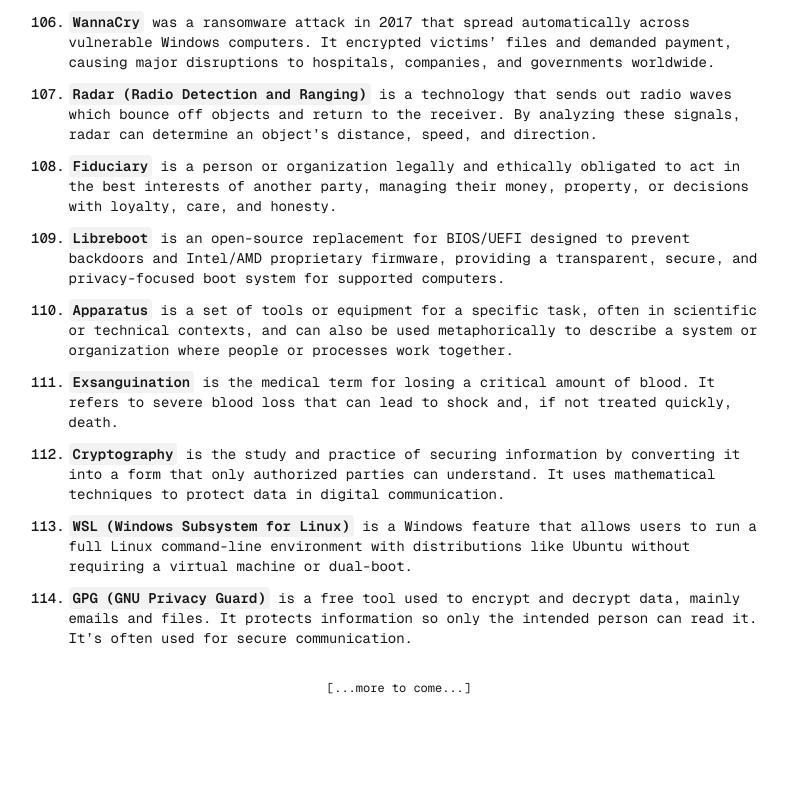
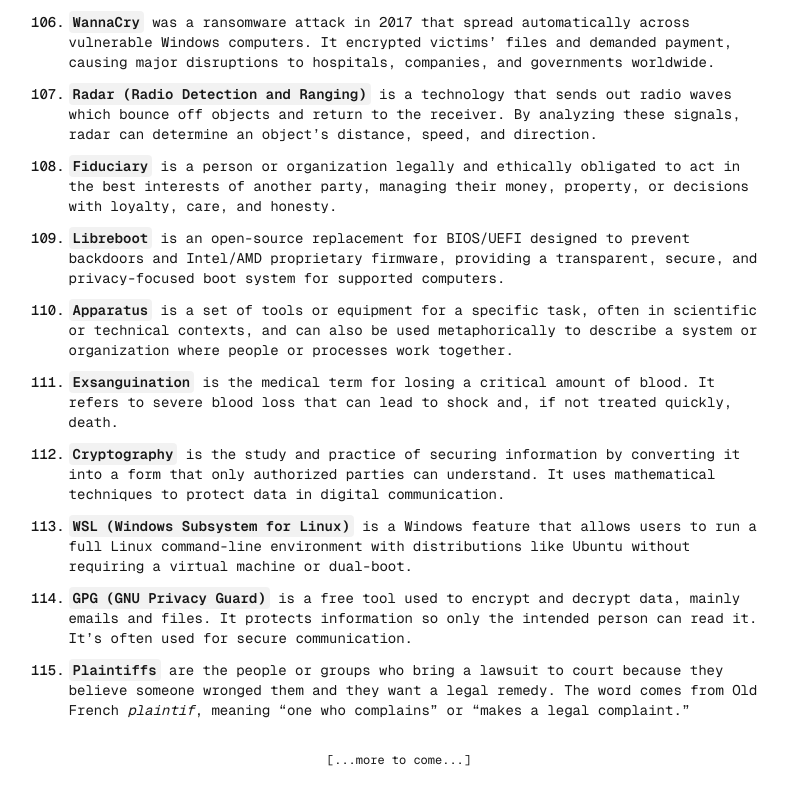
Before and after one commit to BrahimBoussada/mind-log, a Next.js app: page / in a window 1280 px wide. Shown: the part 6771-7571 px from the top of the page, without its empty margins (241-1029 px from the left). Before the commit the page ends 7499 px from the top, so only its background shows below. Built offline with nearby package versions, Linux system fonts and the light colour scheme.

Commit message:
log:4-12-2025

```diff
--- a/src/app/page.tsx
+++ b/src/app/page.tsx
@@ -1089,6 +1089,16 @@ export default function Home() {
           </Text>
         </Note>
 
+        <Note>
+          <N>115.</N>
+          <Text>
+            <Key>Plaintiffs</Key> are the people or groups who bring a lawsuit
+            to court because they believe someone wronged them and they want a
+            legal remedy. The word comes from Old French <i>plaintif</i>,
+            meaning “one who complains” or “makes a legal complaint.”
+          </Text>
+        </Note>
+
         {/* --- end --- */}
       </NoteWrapper>
 
```
